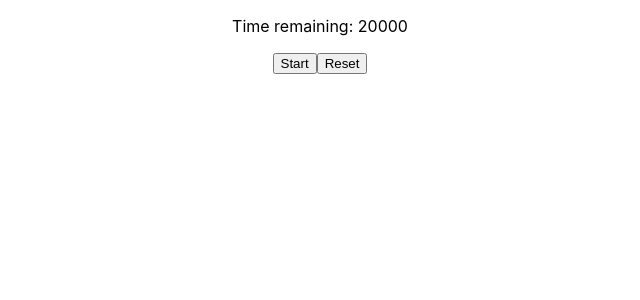
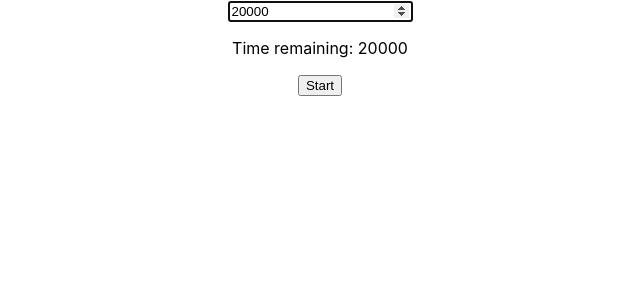
Before and after one commit to ptolemybarnes/pomodoro-timer, a React (Create React App) app: page / in a window 1280 px wide. Shown: the top 300 px of the page, without its empty margins (320-960 px from the left). Built offline with nearby package versions, Linux system fonts and the light colour scheme.

Commit message:
Starting time can be set

```diff
--- a/src/App.js
+++ b/src/App.js
@@ -1,6 +1,14 @@
 import React, { Component } from 'react';
 import './App.css';
 import createTimer from './createTimer'
+
+const NotStartedTimer = ({ start, timeRemaining, setTimeRemaining }) => (
+  <>
+  <input autoFocus type='number' value={timeRemaining} onChange={setTimeRemaining} />
+  <p>Time remaining: { timeRemaining } </p>
+  <button onClick={start}>Start</button>
+  </>
+)
 
 const RunningTimer = ({ timeRemaining, pause, reset }) => (
   <>
@@ -21,13 +29,13 @@
 class Timer extends Component {
   constructor(props) {
     super(props)
-    this.state = { isTimerStarted: false, timeRemaining: props.timer.toString() }
+    this.state = { timerMode: 'notStarted', timeRemaining: props.timer.toString() }
     props.timer.onChange((newTimeRemaining) => this.setState({ timeRemaining: newTimeRemaining }))
     props.timer.onFinish(() => this.setState({ timerFinished: true }))
   }
 
   start = () => {
-    this.setState({ isTimerStarted: true })
+    this.setState({ timerMode: 'running' })
     this.props.timer.start()
   }
 
@@ -36,35 +44,47 @@
   }
 
   pause = () => {
-    this.setState({ isTimerStarted: false })
+    this.setState({ timerMode: 'paused' })
     this.props.timer.pause();
+  }
+
+  setTimeRemaining = (event) => {
+    this.props.reset(Number(event.target.value))
   }
 
   render() {
     const { reset } = this.props
     const { timeRemaining } = this.state
-    if(!this.state.isTimerStarted) {
+    switch(this.state.timerMode) {
+      case 'notStarted':
         return (
-        <PausedTimer reset={reset} start={this.start} timeRemaining={timeRemaining} />
+          <NotStartedTimer start={this.start} timeRemaining={timeRemaining} setTimeRemaining={this.setTimeRemaining} />
         )
-    } else {
+      case 'paused':
         return (
-        <RunningTimer reset={reset} pause={this.pause} timeRemaining={timeRemaining} />
-      );
+          <PausedTimer reset={() => reset()} start={this.start} timeRemaining={timeRemaining} />
+        )
+      case 'running':
+        return (
+          <RunningTimer reset={() => reset()} pause={this.pause} timeRemaining={timeRemaining} />
+        )
+      default:
+        return (<p>:-(</p>)
     }
   }
 }
 
+const DEFAULT_START_TIME = 20000
 class App extends Component {
   constructor(props) {
     super(props)
-    const timer = createTimer(20000)
+    const timer = createTimer(DEFAULT_START_TIME)
     this.state = { timer, timerId: timer.id }
   }
 
   render() {
-    const reset = () => {
-      const timer = createTimer(20000)
+    const reset = (startTime = DEFAULT_START_TIME) => {
+      const timer = createTimer(startTime)
       this.setState({ timer, timerId: timer.id })
     }
     return (
--- a/src/createTimer.js
+++ b/src/createTimer.js
@@ -3,14 +3,10 @@
 const createCurrentTime = (time) => {
   return {
     increment: increment => {
-      const newTime = time + increment
-      if (newTime <= 0) {
-        return time
-      }
+      const newTime = Math.max(0, time + increment)
       time = newTime
       return time
     },
-    isZero: () => time < 0,
     toString: () => String(time)
   }
 }
@@ -25,7 +21,7 @@
       interval = setInterval(() => {
         const newTime = currentTime.increment(-1000)
         change(newTime)
-        if(currentTime.isZero()) {
+        if(newTime === 0) {
           clearInterval(interval)
           finish()
         }
```
Lines whose indentation alone changed are shown as unchanged.
